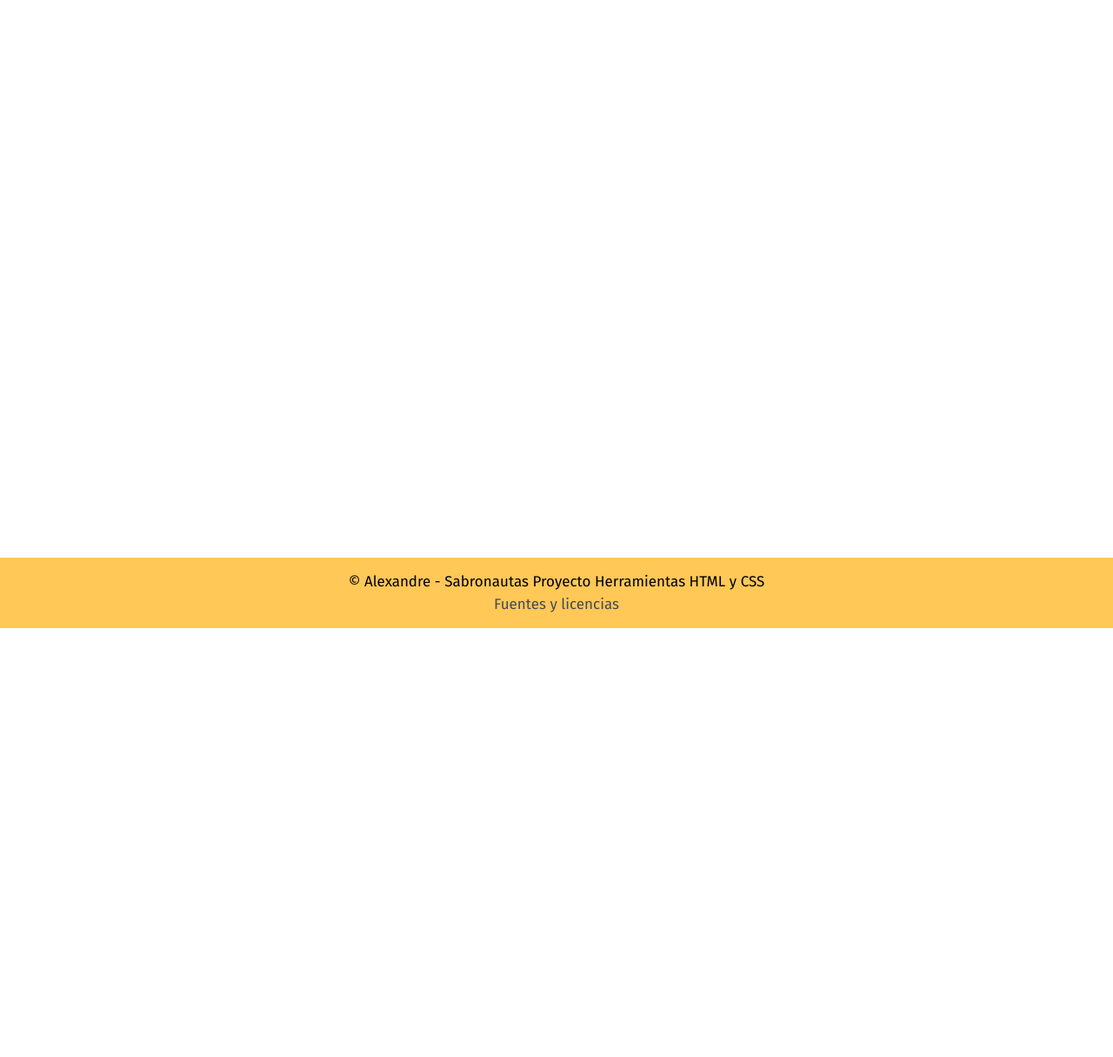
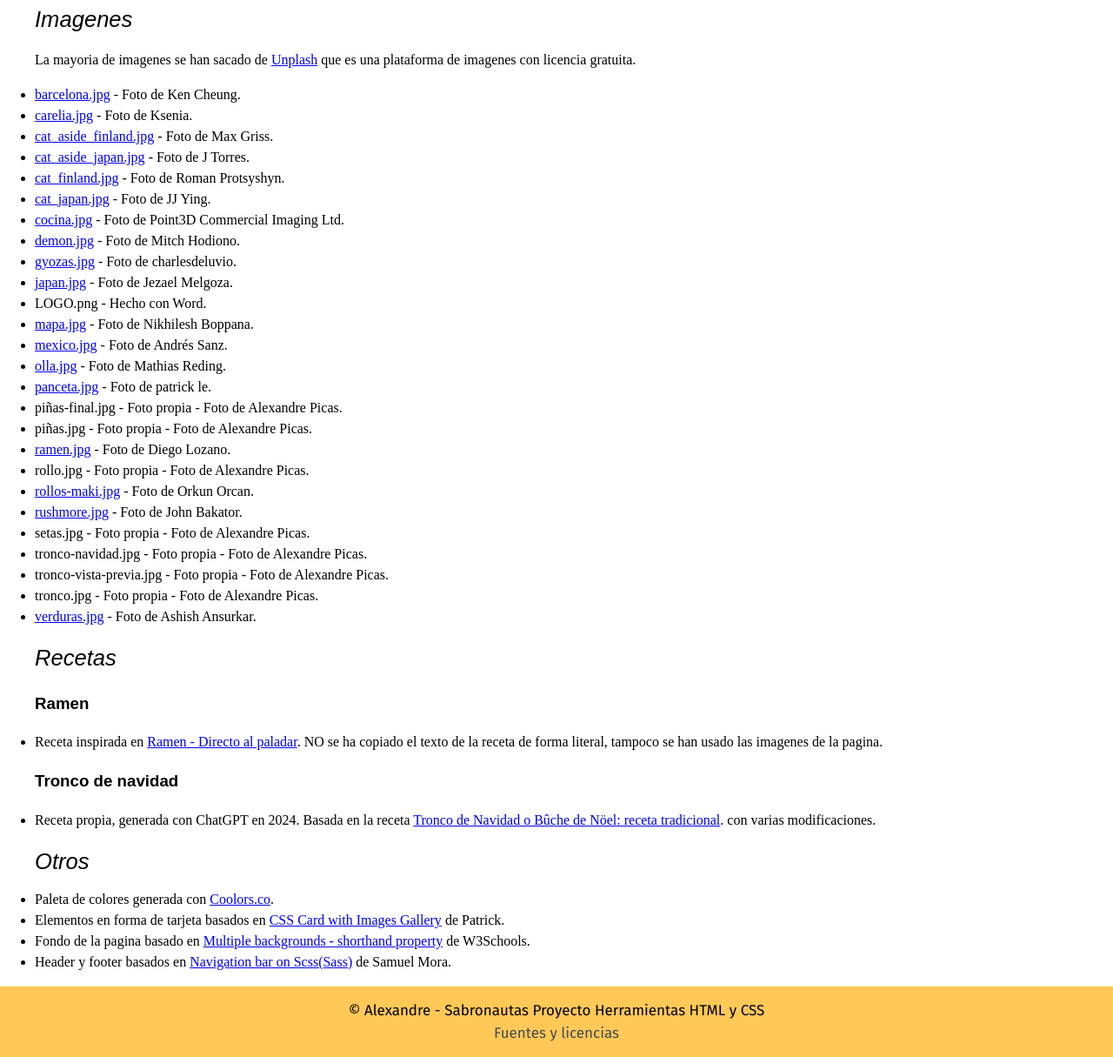
Before and after one commit to Aklix2606/HTML_CSS, a website built with Parcel: page src/links.html in a window 1280 px wide. Shown: the part 78-1293 px from the top of the page at 87% size. Before the commit the page ends 800 px from the top, so only its background shows below. Built offline with nearby package versions, Linux system fonts and the light colour scheme.

Commit message:
add links content

```diff
--- a/src/links.html
+++ b/src/links.html
@@ -12,7 +12,55 @@
 <body>
   <include src="src/components/header.html"></include>
   <main>
-
+    <ul>
+      <h2>Imagenes</h2>
+      <p>La mayoria de imagenes se han sacado de <a href="https://unsplash.com/es">Unplash</a> que es una plataforma de imagenes con licencia gratuita.</p>
+      <li><a href="https://unsplash.com/es/fotos/catedral-en-la-colina-VbLTNceBTFE">barcelona.jpg</a> - Foto de Ken Cheung.</li>
+      <li><a href="https://unsplash.com/es/fotos/cuatro-pasteles-salados-se-encuentran-en-un-plato-blanco-1qy3WnO94yI">carelia.jpg</a> - Foto de Ksenia.</li>
+      <li><a href="https://unsplash.com/es/fotos/sushi-en-plato-de-ceramica-blanca-njR3HrcLLjU">cat_aside_finland.jpg</a> - Foto de Max Griss.</li>
+      <li><a href="https://unsplash.com/es/fotos/carnes-crudas-en-mesa-de-madera-CyCMOcYKlu8">cat_aside_japan.jpg</a> - Foto de J Torres.</li>
+      <li><a href="https://unsplash.com/es/fotos/una-cabana-en-el-bosque-se-ilumina-con-luces-navidenas-sONokkSBDZA">cat_finland.jpg</a> - Foto de Roman Protsyshyn.</li>
+      <li><a href="https://unsplash.com/es/fotos/monte-fuji-japon-9Qwbfa_RM94">cat_japan.jpg</a> - Foto de JJ Ying.</li>
+      <li><a href="https://unsplash.com/es/fotos/mesa-de-madera-marron-con-sillas-N55l8Rz3brg">cocina.jpg</a> - Foto de Point3D Commercial Imaging Ltd.</li>
+      <li><a href="https://unsplash.com/es/fotos/estatua-negra-de-hombre-montando-a-caballo-KXxlO9BYwhs">demon.jpg</a> - Foto de Mitch Hodiono.</li>
+      <li><a href="https://unsplash.com/es/fotos/tres-dimsum-blancos-en-un-cuenco-marron-D-vDQMTfAAU">gyozas.jpg</a> - Foto de charlesdeluvio.</li>
+      <li><a href="https://unsplash.com/es/fotos/foto-arquitectonica-de-la-torre-entre-edificios-7H77FWkK_x4">japan.jpg</a> - Foto de Jezael Melgoza.</li>
+      <li>LOGO.png - Hecho con Word.</li>
+      <li><a href="https://unsplash.com/es/fotos/un-mapa-del-mundo-hecho-de-madera-j9jBsNg2pSw">mapa.jpg</a> - Foto de Nikhilesh Boppana.</li>
+      <li><a href="https://unsplash.com/es/fotos/pico-de-la-montana-durante-el-dia-uILhNE1VcwA">mexico.jpg</a> - Foto de Andrés Sanz.</li>
+      <li><a href="https://unsplash.com/es/fotos/una-persona-revolviendo-una-olla-de-comida-en-la-estufa-Do03R93oA_g">olla.jpg</a> - Foto de Mathias Reding.</li>
+      <li><a href="https://unsplash.com/es/fotos/pan-moreno-sobre-mesa-de-madera-marron-0eSKtKz8hLQ">panceta.jpg</a> - Foto de patrick le.</li>
+      <li>piñas-final.jpg - Foto propia - Foto de Alexandre Picas.</li>
+      <li>piñas.jpg - Foto propia - Foto de Alexandre Picas.</li>
+      <li><a href="https://unsplash.com/es/fotos/un-tazon-de-ramen-con-palillos-y-un-vaso-de-cerveza-mE6kjov4rTg">ramen.jpg</a> - Foto de Diego Lozano.</li>
+      <li>rollo.jpg - Foto propia - Foto de Alexandre Picas.</li>
+      <li><a href="https://unsplash.com/es/fotos/un-plato-blanco-cubierto-con-sushi-junto-a-una-taza-de-cafe-38siyimVVUA">rollos-maki.jpg</a> - Foto de Orkun Orcan.</li>
+      <li><a href="https://unsplash.com/es/fotos/monte-rushmore-iQOzInmMxEY">rushmore.jpg</a> - Foto de John Bakator.</li>
+      <li>setas.jpg - Foto propia - Foto de Alexandre Picas.</li>
+      <li>tronco-navidad.jpg - Foto propia - Foto de Alexandre Picas.</li>
+      <li>tronco-vista-previa.jpg - Foto propia - Foto de Alexandre Picas.</li>
+      <li>tronco.jpg - Foto propia - Foto de Alexandre Picas.</li>
+      <li><a href="https://unsplash.com/es/fotos/chile-verde-y-zanahoria-naranja-sobre-mesa-de-madera-marron-nRS8kyWaexs">verduras.jpg</a> - Foto de Ashish Ansurkar.</li>
+    </ul>
+    <ul>
+      <h2>Recetas</h2>
+      <h3>Ramen</h3>
+      <li>Receta inspirada en <a href="https://www.directoalpaladar.com/recetario/28-mejores-recetas-cocina-japonesa">Ramen - Directo al paladar</a>. NO se ha
+        copiado el texto de la receta de forma literal, tampoco se han usado las imagenes de la pagina.
+      </li>
+      <h3>Tronco de navidad</h3>
+      <li>Receta propia, generada con ChatGPT en 2024. Basada en la receta
+        <a href="https://www.directoalpaladar.com/postres/receta-del-tronco-de-navidad-o-la-buche-de-noel">Tronco de Navidad o Bûche de Nöel: receta tradicional</a>.
+        con varias modificaciones.
+      </li>
+    </ul>
+    <ul>
+      <h2>Otros</h2>
+      <li>Paleta de colores generada con <a href="https://coolors.co/ffc857-424b54-e9ebf8-679436-ee2e31">Coolors.co</a>.</li>
+      <li>Elementos en forma de tarjeta basados en <a href="https://codepen.io/cara-tm/pen/KebYgX">CSS Card with Images Gallery</a> de Patrick.</li>
+      <li>Fondo de la pagina basado en <a href="https://www.w3schools.com/css/tryit.asp?filename=trycss3_background_multiple2">Multiple backgrounds - shorthand property</a> de W3Schools.</li>
+      <li>Header y footer basados en <a href="https://codepen.io/mfsamuel/pen/YjXgMd">Navigation bar on Scss(Sass)</a> de Samuel Mora.</li>
+    </ul>
   </main>
   <include src="src/components/footer.html"></include>
 </body>
```
